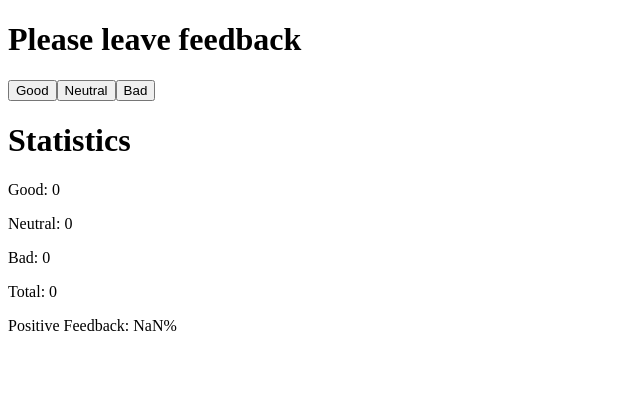
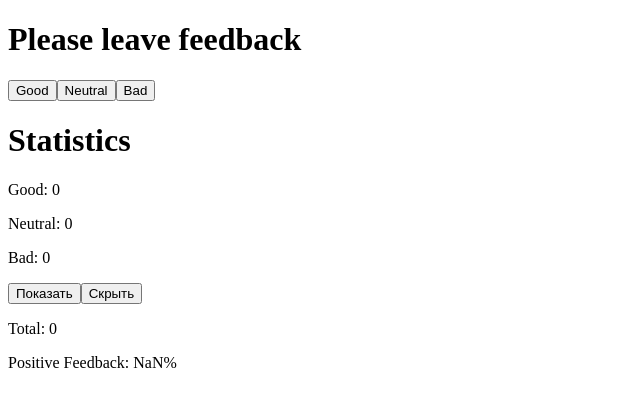
Before and after one commit to vitaliilatka/feedback-react, a React (Create React App) app: page / in a window 1280 px wide. Shown: the top 406 px of the page, without its empty margins (0-640 px from the left). Built offline with nearby package versions, Linux system fonts and the light colour scheme; the HTML template or start-up script is replaced by a standard one.

Commit message:
added prop-types

```diff
--- a/src/components/Counter/Counter.jsx
+++ b/src/components/Counter/Counter.jsx
@@ -1,4 +1,5 @@
 import React from "react";
+import PropTypes from "prop-types";
 import Controls from "./Controls";
 // import Value from "./Value";
 import CountGoodFeedback from "../Statistics/CountGoodFeedback";
@@ -6,6 +7,7 @@ import CountNeutralFeedback from "../Statistics/CountNeutralFeedback";
 import CountBadFeedback from "../Statistics/CountBadFeedback";
 import CountTotalFeedback from "../Statistics/CountTotalFeedback";
 import CountPositiveFeedbackPercentage from "../Statistics/CountPositiveFeedbackPercentage";
+import Dropdown from "./Dropdown";
 
 class Counter extends React.Component {
   static defaultProps = {
@@ -49,6 +51,7 @@ class Counter extends React.Component {
         <CountGoodFeedback value={this.state.goodValue} />
         <CountNeutralFeedback value={this.state.neutralValue} />
         <CountBadFeedback value={this.state.badValue} />
+        <Dropdown />
         <CountTotalFeedback
           value={
             this.state.goodValue + this.state.neutralValue + this.state.badValue
@@ -67,4 +70,12 @@ class Counter extends React.Component {
   }
 }
 
+Counter.propTypes = {
+  stats: PropTypes.shape({
+    good: PropTypes.number.isRequired,
+    neutral: PropTypes.number.isRequired,
+    bad: PropTypes.number.isRequired,
+  }),
+};
+
 export default Counter;
--- /dev/null
+++ b/src/components/Counter/Dropdown.jsx
@@ -0,0 +1,33 @@
+import React, { Component } from "react";
+
+class Dropdown extends Component {
+  state = {
+    visible: false,
+  };
+
+  show = () => {
+    this.setState({ visible: true });
+  };
+
+  hide = () => {
+    this.setState({ visible: false });
+  };
+
+  render() {
+    return (
+      <div className="Dropdown">
+        <button type="button" className="Dropdown__toggle" onClick={this.show}>
+          Показать
+        </button>
+        <button type="button" className="Dropdown__toggle" onClick={this.hide}>
+          Скрыть
+        </button>
+        {this.state.visible && (
+          <div className="Dropdown__menu">Выпадающее меню</div>
+        )}
+      </div>
+    );
+  }
+}
+
+export default Dropdown;
```
